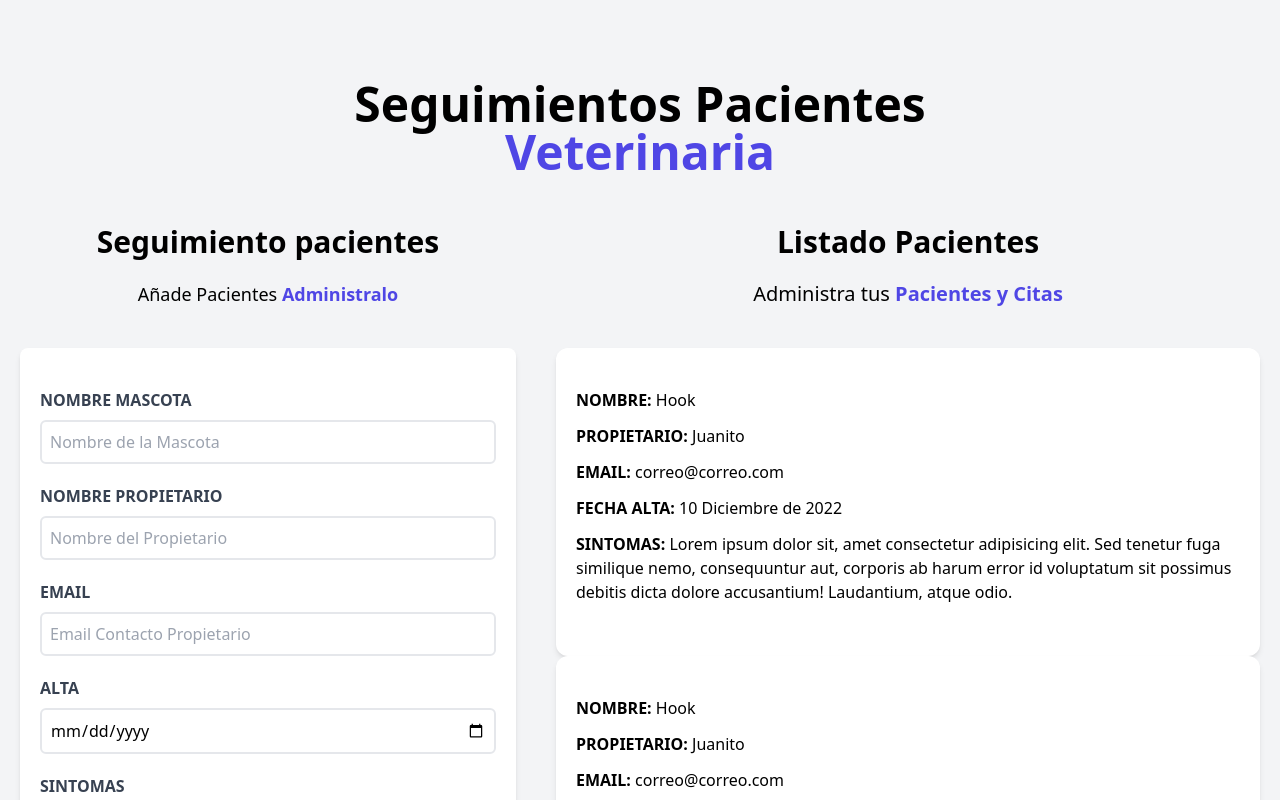
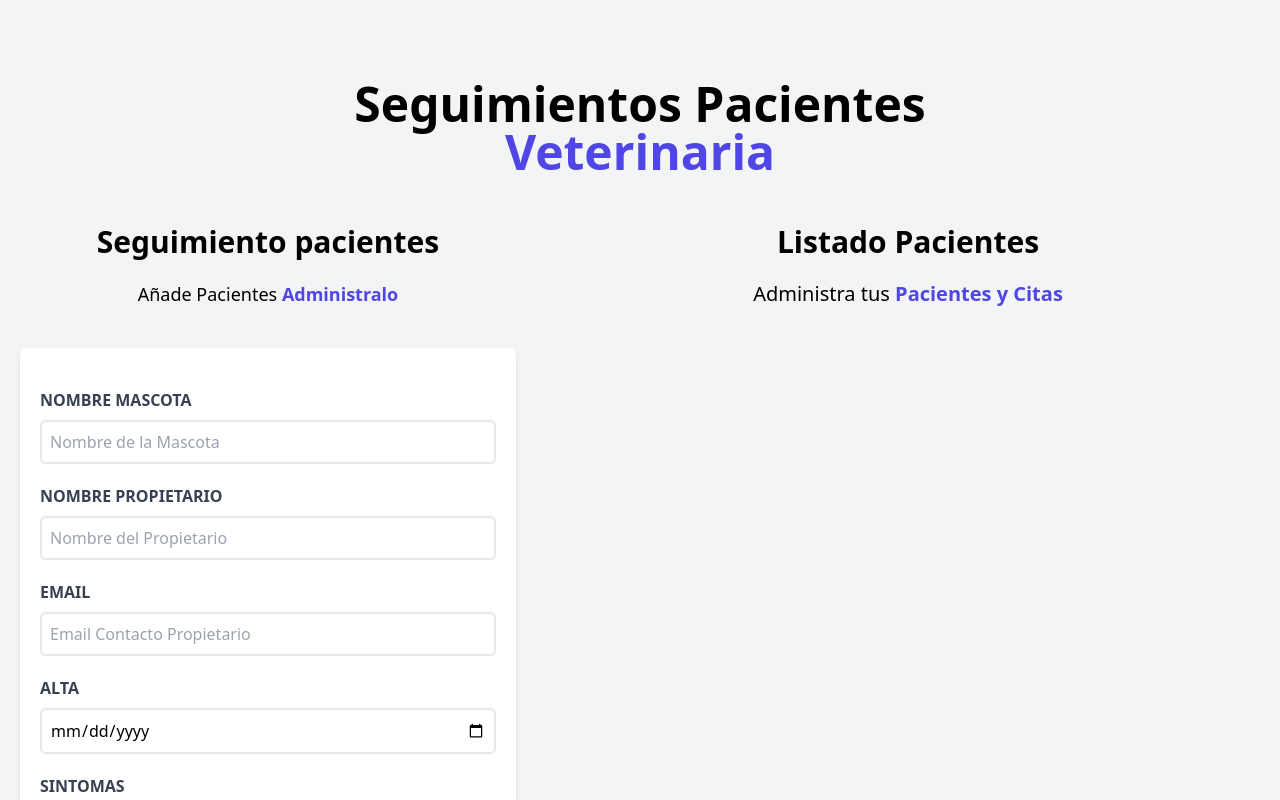
Before and after one commit to Wbahoque09/Proyectos-React, a React (Vite) app in the folder citas-project/: page / in a window 1280 px wide. Shown: the top 800 px of the page. Built offline with nearby package versions, Linux system fonts and the light colour scheme.

Commit message:
Se realizan cambios de diseño y logica, se hace un .map para mostrar la informacion de los pacientes en el listado

```diff
--- a/citas-project/src/App.jsx
+++ b/citas-project/src/App.jsx
@@ -34,7 +34,9 @@ function App() {
             pacientes={pacientes}
             setPacientes={setPacientes}
           />
-          <ListadoPaciente />
+          <ListadoPaciente
+            pacientes={pacientes}
+          />
         </div>
       </div>
     </>
--- a/citas-project/src/components/Formulario.jsx
+++ b/citas-project/src/components/Formulario.jsx
@@ -22,7 +22,7 @@ export const Formulario = ({pacientes,setPacientes}) => {
 
         // Validacion del formulario
         if ([nombre, propietario, email, alta, sintomas].includes('')) {
-            console.log('Hay Al menos un campo vacio ');
+            // console.log('Hay Al menos un campo vacio ');
             setError(true);
         } else {
             setError(false);
--- a/citas-project/src/components/ListadoPaciente.jsx
+++ b/citas-project/src/components/ListadoPaciente.jsx
@@ -3,7 +3,9 @@ import { Paciente } from './Paciente';
 
 
 
-export const ListadoPaciente = () => {
+export const ListadoPaciente = ({pacientes}) => {
+
+  // console.log(pacientes);
   return (
     <>
       <div className="md:m-1/2  lg:w-3/5 md:h-screen overflow-y-scroll">
@@ -13,10 +15,13 @@ export const ListadoPaciente = () => {
           <span className="text-indigo-600 font-bold">Pacientes y Citas</span>
         </p>
 
-        <Paciente />
-        <Paciente />
-        <Paciente />
-        <Paciente />
+        {pacientes.map( (paciente, index) => (
+          <Paciente
+            key={index}
+            paciente={paciente}
+          />
+        ))}
+        {/* Cuando se haga un .map siempre se debe pasar una key en lasprops para evitar errores */}
 
       </div>
     </>
--- a/citas-project/src/components/Paciente.jsx
+++ b/citas-project/src/components/Paciente.jsx
@@ -1,32 +1,39 @@
 
 
-export const Paciente = () => {
+export const Paciente = ({paciente}) => {
+
+    const {nombre} = paciente;
+    const {propietario} = paciente;
+    const {email} = paciente;
+    const {alta} = paciente;
+    const {sintomas} = paciente;
+
   return (
     <>
-        <div className="mx-5 bg-white shadow-md px-5 py-10 rounded-xl">
-            <p className="font-bold mb-3 text-gary-700 uppercase">
+        <div className="mx-5 mb-5 bg-white shadow-md px-5 py-10 rounded-xl">
+            <p className="font-bold mb-3 text-gray-700 uppercase">
                 Nombre: {""}
-                <span className="font-normal normal-case">Hook</span>
+                <span className="font-normal normal-case">{nombre}</span>
             </p>
 
-            <p className="font-bold mb-3 text-gary-700 uppercase">
+            <p className="font-bold mb-3 text-gray-700 uppercase">
                 Propietario: {""}
-                <span className="font-normal normal-case">Juanito</span>
+                <span className="font-normal normal-case">{propietario}</span>
             </p>
 
-            <p className="font-bold mb-3 text-gary-700 uppercase">
+            <p className="font-bold mb-3 text-gray-700 uppercase">
                 Email: {""}
-                <span className="font-normal normal-case">correo@correo.com</span>
+                <span className="font-normal normal-case">{email}</span>
             </p>
 
-            <p className="font-bold mb-3 text-gary-700 uppercase">
+            <p className="font-bold mb-3 text-gray-700 uppercase">
                 Fecha Alta: {""}
-                <span className="font-normal normal-case">10 Diciembre de 2022</span>
+                <span className="font-normal normal-case">{alta}</span>
             </p>
 
-            <p className="font-bold mb-3 text-gary-700 uppercase">
+            <p className="font-bold mb-3 text-gray-700 uppercase">
                 Sintomas: {""}
-                <span className="font-normal normal-case">Lorem ipsum dolor sit, amet consectetur adipisicing elit. Sed tenetur fuga similique nemo, consequuntur aut, corporis ab harum error id voluptatum sit possimus debitis dicta dolore accusantium! Laudantium, atque odio.</span>
+                <span className="font-normal normal-case">{sintomas}</span>
             </p>
             </div>
     </>
```
